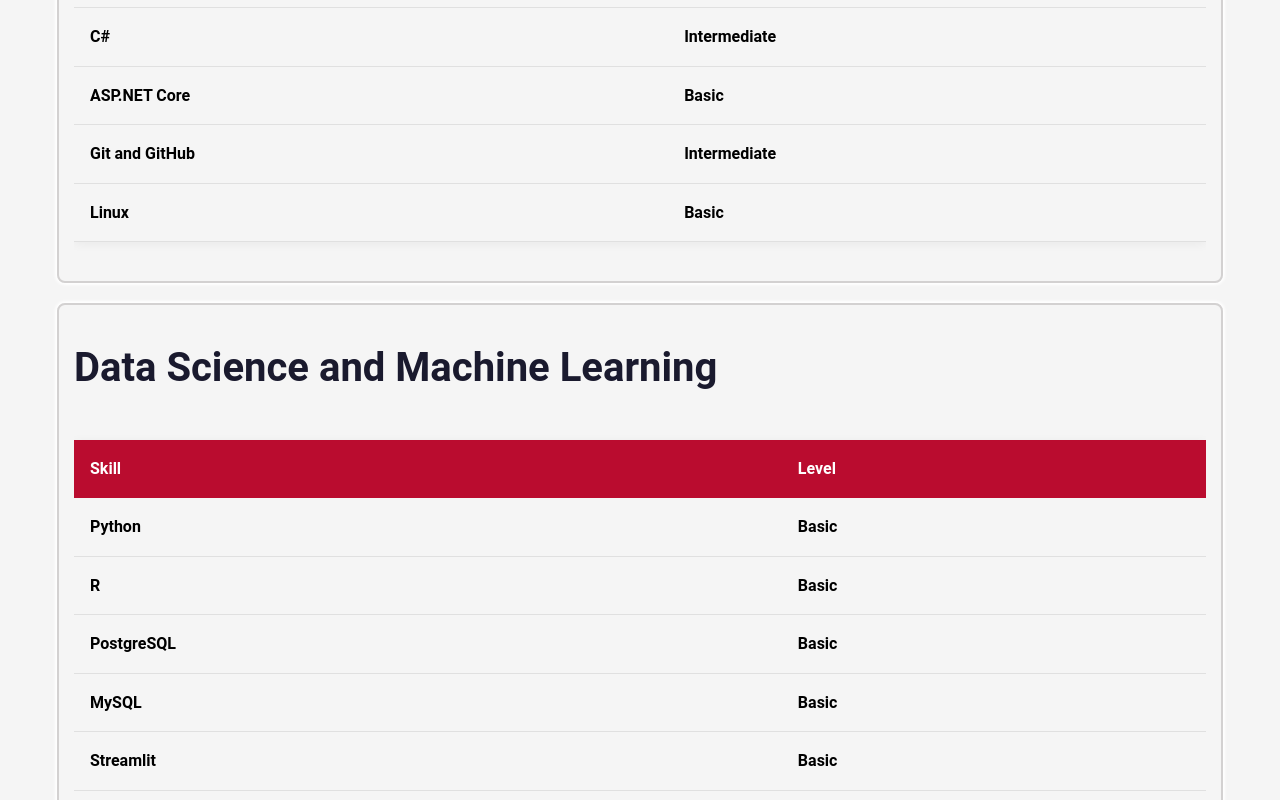
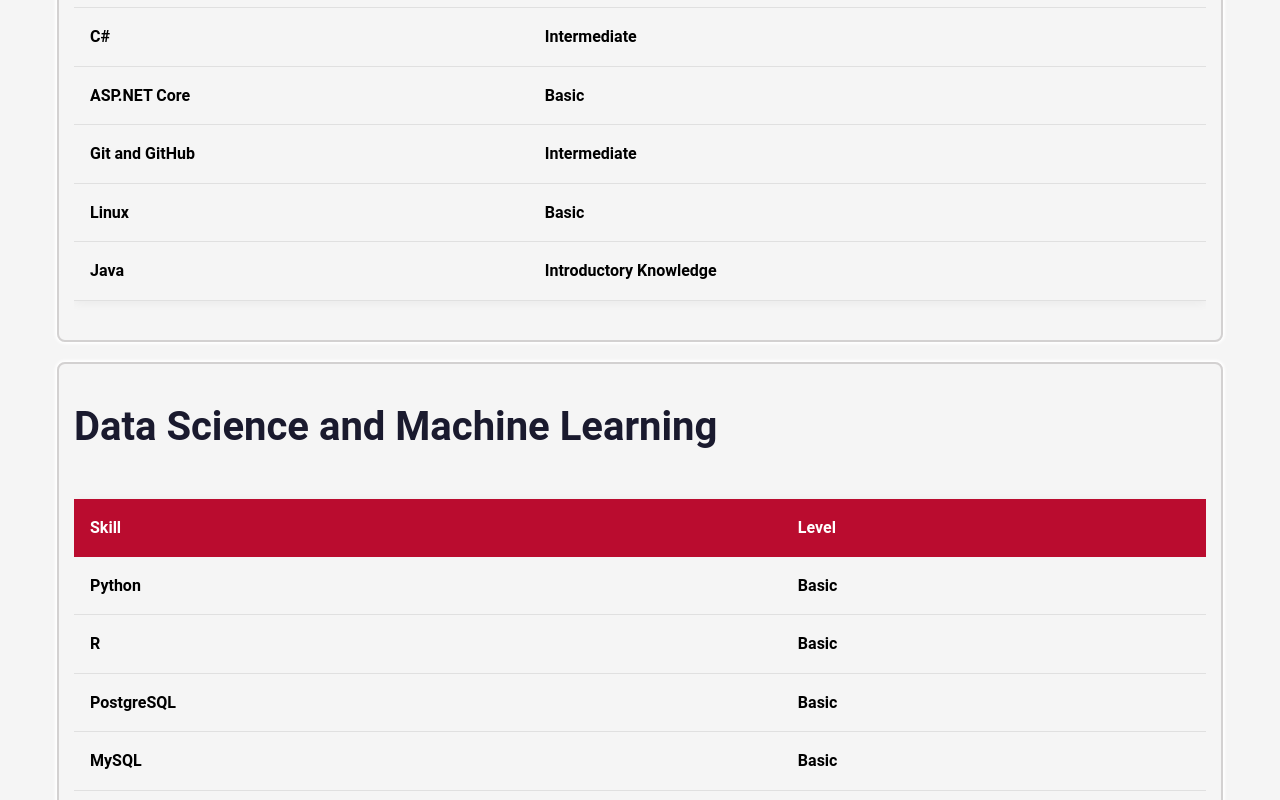
Before and after one commit to justincoding618/justincoding.github.io, a plain HTML site: page skills.html in a window 1280 px wide. Shown: the part 1278-2078 px from the top of the page. Drawn offline with nearby package versions, Linux system fonts and the light colour scheme.

Commit message:
add Java to skills page

```diff
--- a/skills.html
+++ b/skills.html
@@ -99,6 +99,10 @@
                   <td>Linux</td>
                   <td>Basic</td>
                 </tr>
+                <tr>
+                  <td>Java</td>
+                  <td>Introductory Knowledge</td>
+                </tr>
               </tbody>
             </table>
           </div>
```
